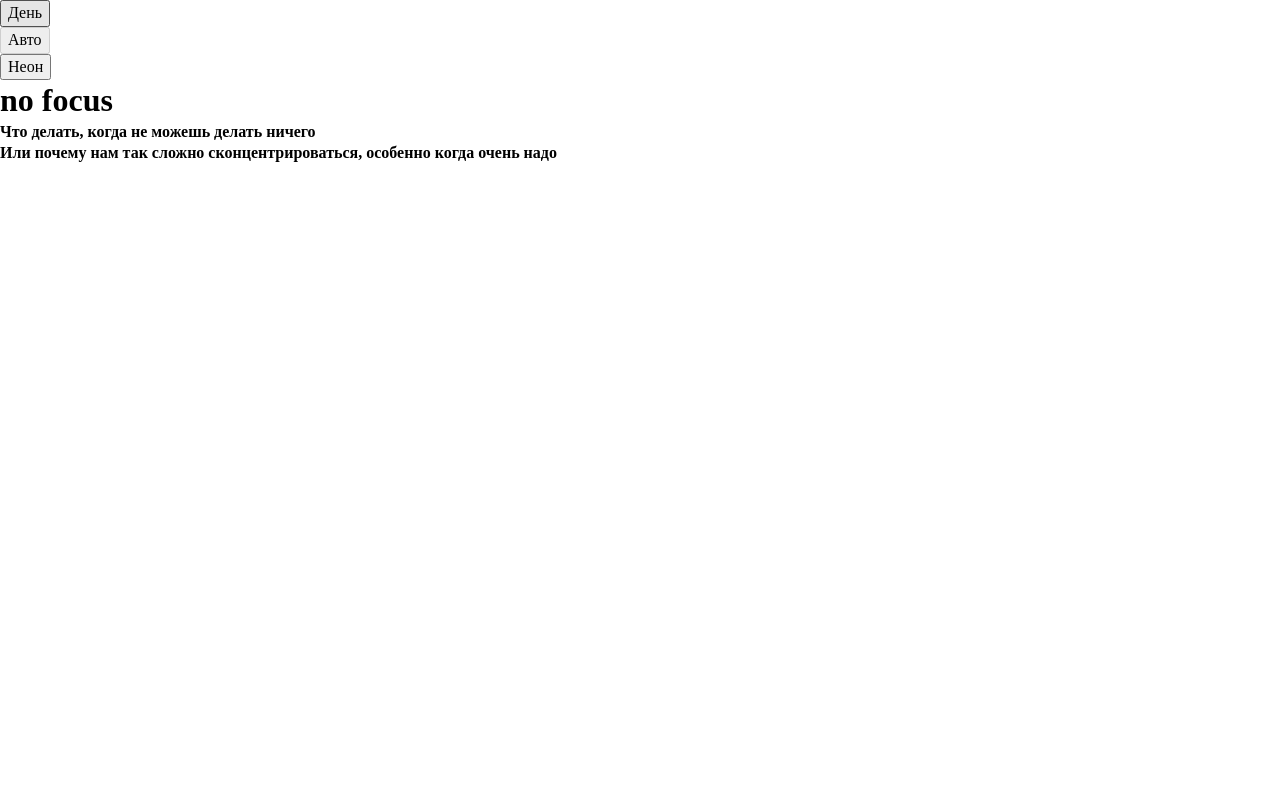
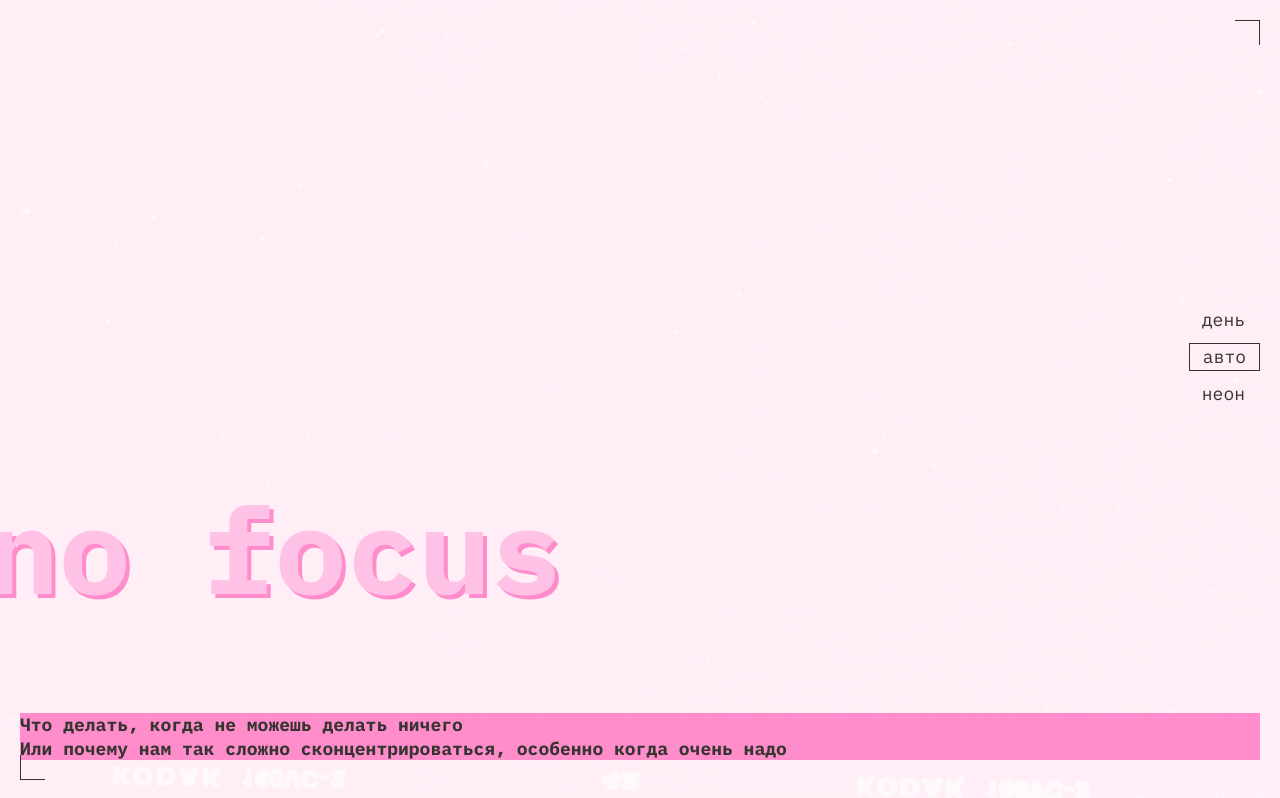
Before and after one commit to m-eliter/slozhno-sosredotochitsya-fd, a plain HTML site: page index.html in a window 1280 px wide. Drawn offline with Linux system fonts and the light colour scheme.

Commit message:
light определил значения. шапку сверстал, чета пока кривая она

```diff
--- a/index.html
+++ b/index.html
@@ -48,7 +48,7 @@
         </ul>
       </nav>
 
-      <h1 class="header__title">no focus</h1>
+      <h1 class="header_title">no focus</h1>
 
       <div class="header_text"><p>Что делать, когда не можешь делать ничего</p>
         <p>Или почему нам так сложно сконцентрироваться, особенно когда очень надо</p>
--- a/styles/light.css
+++ b/styles/light.css
@@ -1,12 +1,82 @@
+
 /*
-  Специально для светлой темы при наличии класса.
-  Здесь окажутся стили, которые нужно переопределить принудительно,
-  переключая тему
+  Цветовая схема светлого оформления
+  и настройки декоративных элементов
 */
 
 :root.theme-light {
-  /* сохраните этот селектор в приведённом виде.
-    Так стили написанные ниже будут иметь больший вес,
-    чем стили в медиазапросе предпочтений пользователя
-  */
+  /* Основная цветовая палитра */
+  --surface-primary: var(--color-background);
+  --color-emphasis: var(--color-accent);
+  --heading-color: var(--color-heading);
+  --decoration-color: var(--color-neutral);
+
+  /* Оформление шапки и вопросов */
+  --header-label-background: var(--color-accent);
+  --header-label-color: var(--color-neutral);
+  --question-background: var(--color-background);
+  --question-text-color: var(--color-neutral);
+
+  /* Стили ответов */
+  --answer-heading-background: var(--color-accent);
+  --answer-heading-color: var(--color-neutral);
+  --answer-content-background: var(--color-background);
+  --answer-content-color: var(--color-neutral);
+
+  /* Блок рекомендаций */
+  --recommendation-heading-background: var(--color-accent);
+  --recommendation-heading-color: var(--color-neutral);
+
+  /* Элементы управления и декор */
+  --control-accent: var(--color-neutral);
+  --record-indicator-color: var(--color-neutral);
+  --decoration-border-color: #353430;
+
+  /* Фоновое изображение */
+  --hero-background-image: url("../images/cover-image-light.png");
 }
+
+@media (prefers-color-scheme: light) {
+  :root {
+    /* Основная цветовая палитра */
+    --surface-primary: var(--color-background);
+    --color-emphasis: var(--color-accent);
+    --heading-color: var(--color-heading);
+    --decoration-color: var(--color-neutral);
+
+    /* Оформление шапки и вопросов */
+    --header-label-background: var(--color-accent);
+    --header-label-color: var(--color-neutral);
+    --question-background: var(--color-background);
+    --question-text-color: var(--color-neutral);
+
+    /* Стили ответов */
+    --answer-heading-background: var(--color-accent);
+    --answer-heading-color: var(--color-neutral);
+    --answer-content-background: var(--color-background);
+    --answer-content-color: var(--color-neutral);
+
+    /* Блок рекомендаций */
+    --recommendation-heading-background: var(--color-accent);
+    --recommendation-heading-color: var(--color-neutral);
+
+    /* Элементы управления и декор */
+    --control-accent: var(--color-neutral);
+    --record-indicator-color: var(--color-neutral);
+    --decoration-border-color: #353430;
+
+    /* Фоновое изображение */
+    --hero-background-image: url("../images/cover-image-light.png");
+  }
+
+  .rec::before,
+  .rec::after {
+    display: none;
+  }
+}
+
+/* Скрытие индикатора при ручном переключении темы */
+.theme-light .rec::before,
+.theme-light .rec::after {
+  display: none;
+}
--- a/styles/style.css
+++ b/styles/style.css
@@ -1,13 +1,107 @@
 /* Основные стили проекта. Это стили для темы, которую вы верстаете первой. */
 
+
+/* HEADER */
+
 .page {
-  /* сохраните в разметке и стилях класс page у тега body. Он удобен, чтобы составлять селекторы для разных цветовых тем. */
-  font-family: var(--project-font-family);
+  font-family: var(--font-family-main);
+  font-size: var(--font-size-base);
   font-weight: bold;
-  font-size: var(--regular-font-size);
   line-height: 1.3;
-  background-color: var(--page-bg-color);
+  background-color: var(--surface-primary);
+  background-image: var(--hero-background-image);
+  background-size: cover;
   background-attachment: fixed;
-  background-image: var(--background-image);
-  background-size: cover;
 }
+
+.header {
+  height: max(100vh, var(--min-height));
+  position: relative;
+  display: grid;
+  height: 100vh;
+  min-height: var(--screen-min-height);
+  grid-template-columns: 1fr;
+  grid-template-rows: 1fr min-content 1fr;
+  align-items: center;
+  padding: var(--gap-decoration) 0;
+  font: inherit;
+}
+
+.header_title {
+  margin-left: var(--header-offset);
+  color: var(--heading-color);
+  font-size: clamp(7.25rem, 7.0115rem + 1.0178vw, 7.5rem);
+  line-height: 0.825;
+  text-shadow: 4px 4px 0 var(--color-emphasis);
+}
+
+.header_text {
+  margin: var(--gap-decoration);
+  background-color: var(--header-label-background);
+  color: var(--header-label-color);
+  font: inherit;
+  font-weight: bold;
+  font-size: inherit;
+}
+
+.header__theme-menu {
+  justify-self: end;
+  margin: auto var(--gap-decoration);
+}
+
+.header__theme-menu-list {
+  display: grid;
+  gap: var(--gap-base);
+}
+
+.header__theme-menu-button {
+  padding: 4px 13px;
+  border: none;
+  background-color: inherit;
+  color: var(--control-accent);
+  font-size: var(--font-size-base);
+  line-height: var(--line-height-base);
+  text-transform: lowercase;
+  cursor: pointer;
+}
+
+.header__theme-menu-button_active {
+  border: 1px solid var(--control-accent);
+  pointer-events: none;
+}
+
+.header__theme-menu-button:hover:not(.header__theme-menu-button_active) {
+  border: 1px solid var(--decoration-border-color);
+}
+
+.header__theme-menu-button:focus {
+  outline: none;
+}
+
+.header__theme-menu-button:focus-visible {
+  border: none;
+  border-bottom: 1px solid var(--control-accent);
+  outline: none;
+}
+
+.decorated-zone::before {
+  content: "";
+  position: absolute;
+  top: var(--gap-decoration);
+  right: var(--gap-decoration);
+  width: 25px;
+  height: 25px;
+  border-top: var(--border-thickness) solid var(--decoration-color);
+  border-right: var(--border-thickness) solid var(--decoration-color);
+}
+
+.decorated-zone::after {
+  content: "";
+  position: absolute;
+  bottom: var(--gap-decoration);
+  left: var(--gap-decoration);
+  width: 25px;
+  height: 25px;
+  border-bottom: var(--border-thickness) solid var(--decoration-color);
+  border-left: var(--border-thickness) solid var(--decoration-color);
+}
```
